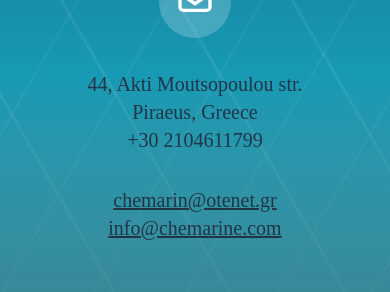
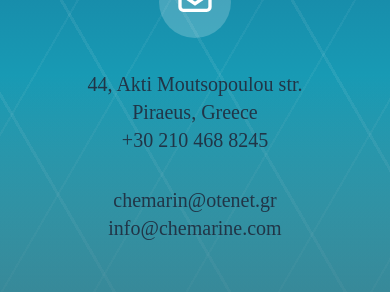
Before and after one commit to Antony-evm/chemarine, a Vue app: page /contact in a window 390 px wide. Shown: the part 347-639 px from the top of the page. Built offline with nearby package versions, Linux system fonts and the light colour scheme; the HTML template or start-up script is replaced by a standard one.

Commit message:
fix: redirect phone number in contact page

```diff
--- a/src/pages/ContactUsPage.vue
+++ b/src/pages/ContactUsPage.vue
@@ -21,14 +21,15 @@ import MailIcon from '@/assets/svgs/mailIcon.svg';
         <div class="centered-element">
             <p>44, Akti Moutsopoulou str.<br />
                 Piraeus, Greece<br />
-                +30 2104611799</p>
+                <a href="tel:+302104688245" class="contact">+30 210 468 8245</a>
+            </p>
         </div>
         <SpaceComponent size="paragraph" />
         <div class="centered-element">
-            <a href="mailto:chemarin@otenet.gr" class="mailto">chemarin@otenet.gr</a>
+            <a href="mailto:chemarin@otenet.gr" class="contact">chemarin@otenet.gr</a>
         </div>
         <div class="centered-element">
-            <a href="mailto:info@chemarine.com" class="mailto">info@chemarine.com</a>
+            <a href="mailto:info@chemarine.com" class="contact">info@chemarine.com</a>
         </div>
     </CenteredContent>
 
@@ -39,7 +40,7 @@ import MailIcon from '@/assets/svgs/mailIcon.svg';
     @apply flex justify-center text-center
 }
 
-.mailto {
-    @apply underline block
+.contact {
+    @apply hover:underline block
 }
 </style>
```
